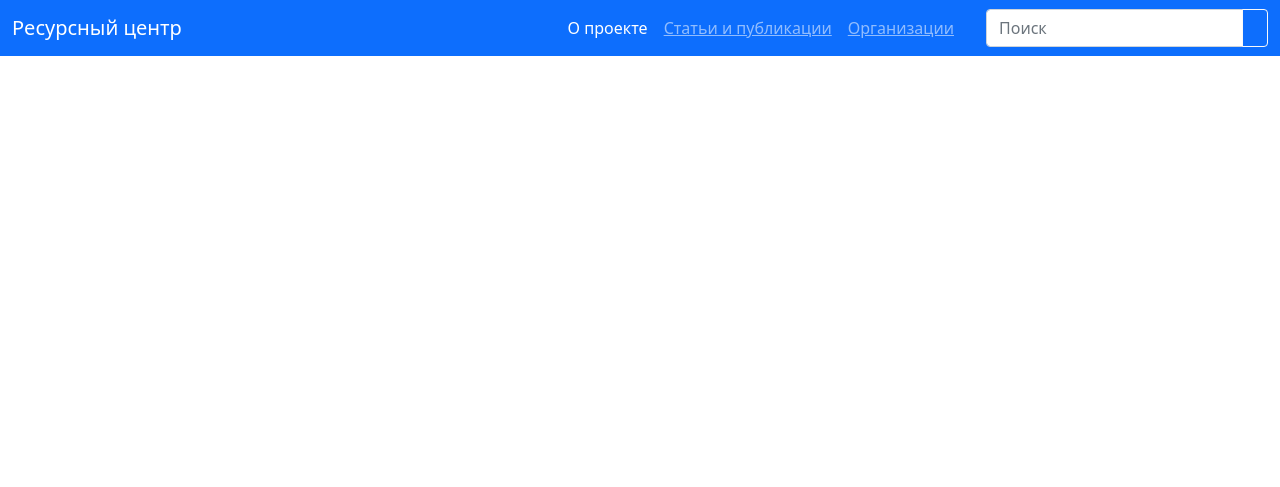
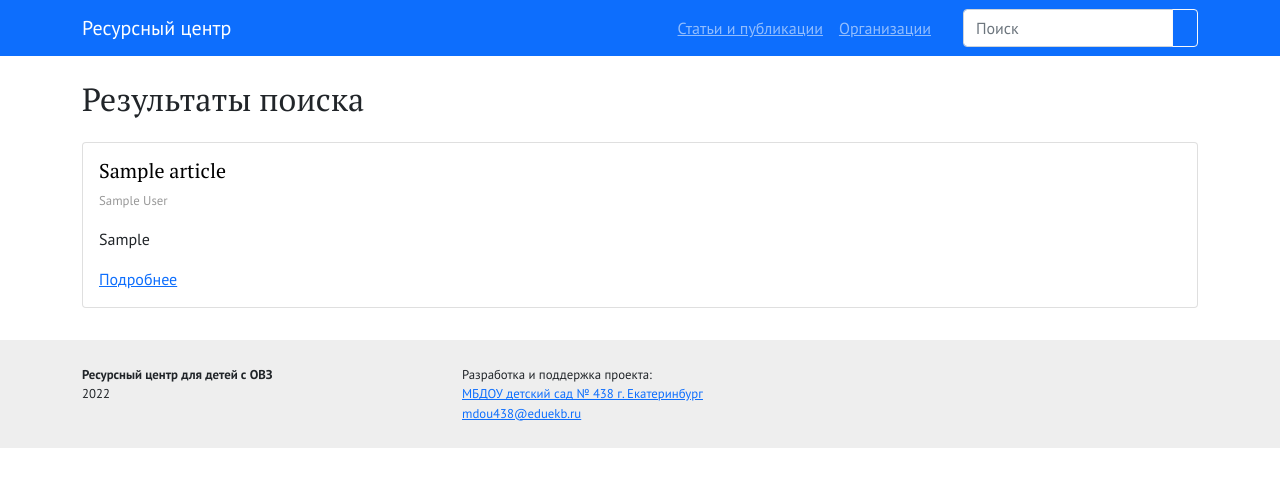
Before and after one commit to Ewald-Studio/recenter-backend, a Django app: page /search/ in a window 1280 px wide. Shown: the top 487 px of the page. Run offline with Django 3.2, Linux system fonts and the light colour scheme; tables that the repository leaves empty hold one stand-in row (values such as "Sample post"); some libraries are stand-ins or nearby versions.

Commit message:
fonts & search

```diff
--- /dev/null
+++ b/recenter/management/commands/clearcache.py
@@ -0,0 +1,6 @@
+from django.core.management.base import BaseCommand
+from django.core.cache import cache
+
+class Command(BaseCommand):
+    def handle(self, *args, **kwargs):
+        cache.clear()
--- a/web/templates/article_list.html
+++ b/web/templates/article_list.html
@@ -18,11 +18,13 @@
     {% for article in articles %}
     <div class="card mb-2">
       <div class="card-body">
-        <h5 class="card-title">{{ article.title }}</h5>
+        <h5 class="card-title">
+          <a href="{% url 'article_item' article.id %}">{{ article.title }}</a>
+        </h5>
         <p class="article-author">{{ article.authorship }}</p>
         <p class="card-text">{{ article.annotation }}</p>
         <a href="{% url 'article_item' article.id %}" class="card-link"
-          >Читать</a
+          >Подробнее</a
         >
       </div>
     </div>
--- a/web/templates/article_search.html
+++ b/web/templates/article_search.html
@@ -1 +1,37 @@
-{% extends "layout.html" %} {% block content %} {% endblock %}
+{% extends "layout.html" %} {% block head %}
+<style>
+  .sections {
+    padding: 1em 0;
+    background: #eee;
+  }
+  .article-author {
+    font-size: 0.8em;
+    color: #999;
+  }
+</style>
+{% endblock %} {% block content %}
+
+<h2 class="mt-4">Результаты поиска</h2>
+
+<div class="row mt-4 mb-4">
+  <div class="col">
+    {% if articles.count == 0 %}
+    <h5>По запросу «{{ query }}» ничего не найдено</h5>
+    {% endif %} {% for article in articles %}
+    <div class="card mb-2">
+      <div class="card-body">
+        <h5 class="card-title">
+          <a href="{% url 'article_item' article.id %}">{{ article.title }}</a>
+        </h5>
+        <p class="article-author">{{ article.authorship }}</p>
+        <p class="card-text">{{ article.annotation }}</p>
+        <a href="{% url 'article_item' article.id %}" class="card-link"
+          >Подробнее</a
+        >
+      </div>
+    </div>
+    {% endfor %}
+  </div>
+</div>
+
+{% endblock %}
--- a/web/templates/layout.html
+++ b/web/templates/layout.html
@@ -4,26 +4,52 @@
   <head>
     <meta charset="utf-8" />
     <meta name="viewport" content="width=device-width, initial-scale=1" />
-    <title>Ресурсный центр</title>
+    <title>Ресурсный центр для детей с ОВЗ</title>
     <link
       href="https://cdn.jsdelivr.net/npm/bootstrap@5.1.3/dist/css/bootstrap.min.css"
       rel="stylesheet"
       integrity="sha384-1BmE4kWBq78iYhFldvKuhfTAU6auU8tT94WrHftjDbrCEXSU1oBoqyl2QvZ6jIW3"
       crossorigin="anonymous"
     />
+    <link rel="preconnect" href="https://fonts.googleapis.com" />
+    <link rel="preconnect" href="https://fonts.gstatic.com" crossorigin />
+    <link
+      href="https://fonts.googleapis.com/css2?family=PT+Sans:ital,wght@0,400;0,700;1,700&family=PT+Serif:wght@400;700&display=swap"
+      rel="stylesheet"
+    />
     <style>
+      body {
+        font-family: "PT Sans", sans-serif;
+      }
       .nav-link {
         text-decoration: underline;
       }
       .nav-link.active {
         text-decoration: none;
       }
+      .card-title a {
+        text-decoration: none;
+        color: #000;
+      }
+      .footer {
+        background: #eee;
+        padding: 2em 1em;
+        font-size: 0.8em;
+      }
+      h1,
+      h2,
+      h3,
+      h4,
+      h5 {
+        font-family: "PT Serif", serif;
+        font-weight: normal;
+      }
     </style>
     {% block head %}{% endblock %}
   </head>
   <body>
     <nav class="navbar navbar-expand-lg navbar-dark bg-primary">
-      <div class="container-fluid">
+      <div class="container">
         <a class="navbar-brand" href="/">Ресурсный центр</a>
         <button
           class="navbar-toggler"
@@ -41,14 +67,22 @@
             <!-- <li class="nav-item">
               <a class="nav-link active" aria-current="page" href="#">Home</a>
             </li> -->
+            <!-- <li class="nav-item">
+              <a class="nav-link active" href="#">О проекте</a>
+            </li> -->
             <li class="nav-item">
-              <a class="nav-link active" href="#">О проекте</a>
+              <a
+                class="nav-link {% if request.path == '/' %}active{% endif %}"
+                href="/"
+                >Статьи и публикации</a
+              >
             </li>
             <li class="nav-item">
-              <a class="nav-link" href="#">Статьи и публикации</a>
-            </li>
-            <li class="nav-item">
-              <a class="nav-link" href="#">Организации</a>
+              <a
+                class="nav-link {% if request.path == '/organizations/' %}active{% endif %}"
+                href="/organizations/"
+                >Организации</a
+              >
             </li>
           </ul>
         </div>
@@ -59,6 +93,7 @@
               class="form-control"
               name="query"
               placeholder="Поиск"
+              value="{{query}}"
             />
             <button class="btn btn-outline-light" type="submit">
               <span class="fa-solid fa-search"></span>
@@ -67,7 +102,27 @@
         </form>
       </div>
     </nav>
-    <div class="container-fluid">{% block content %}{% endblock %}</div>
+    <div class="container">{% block content %}{% endblock %}</div>
+    <div class="container-fluid footer">
+      <div class="container">
+        <div class="row">
+          <div class="col-4">
+            <b>Ресурсный центр для детей с ОВЗ</b>
+            <br />
+            2022
+          </div>
+          <div class="col-4">
+            Разработка и поддержка проекта:
+            <br />
+            <a href="https://438.tvoysadik.ru/"
+              >МБДОУ детский сад № 438 г. Екатеринбург</a
+            >
+            <br />
+            <a href="mailto:mdou438@eduekb.ru">mdou438@eduekb.ru</a>
+          </div>
+        </div>
+      </div>
+    </div>
     <script
       src="https://cdn.jsdelivr.net/npm/bootstrap@5.1.3/dist/js/bootstrap.bundle.min.js"
       integrity="sha384-ka7Sk0Gln4gmtz2MlQnikT1wXgYsOg+OMhuP+IlRH9sENBO0LRn5q+8nbTov4+1p"
--- a/web/views.py
+++ b/web/views.py
@@ -1,3 +1,4 @@
+from __future__ import annotations
 from django.views.decorators.cache import cache_page
 from django.shortcuts import render, get_object_or_404
 from django.db.models import Q, Count
@@ -5,7 +6,7 @@ from media.models import Article, Section
 from orgstructure.models import Organization
 
 
-@cache_page(60*10)
+# @cache_page(60*10)
 def index(request):
     approved_articles = Article.objects.filter(status="APPROVED").select_related('author', 'author__organization')
     important_articles = approved_articles.filter(is_important=True)
@@ -35,8 +36,15 @@ def article_list(request, section_id):
 
 def article_search(request):
     query = request.GET.get('query', '')
+    articles = Article.objects.filter(
+        Q(title__icontains=query) |
+        Q(annotation__icontains=query) |
+        Q(text__icontains=query) |
+        Q(questions__icontains=query)
+    )
     data = {
         'query': query,
+        'articles': articles,
     }
     return render(request, 'article_search.html', data)
 
```
Also changed, not shown: web/templates/article_item.html (+23 -4 lines), web/templates/index.html (+5 -3 lines), recenter/management/__init__.py (added), recenter/management/commands/__init__.py (added).
